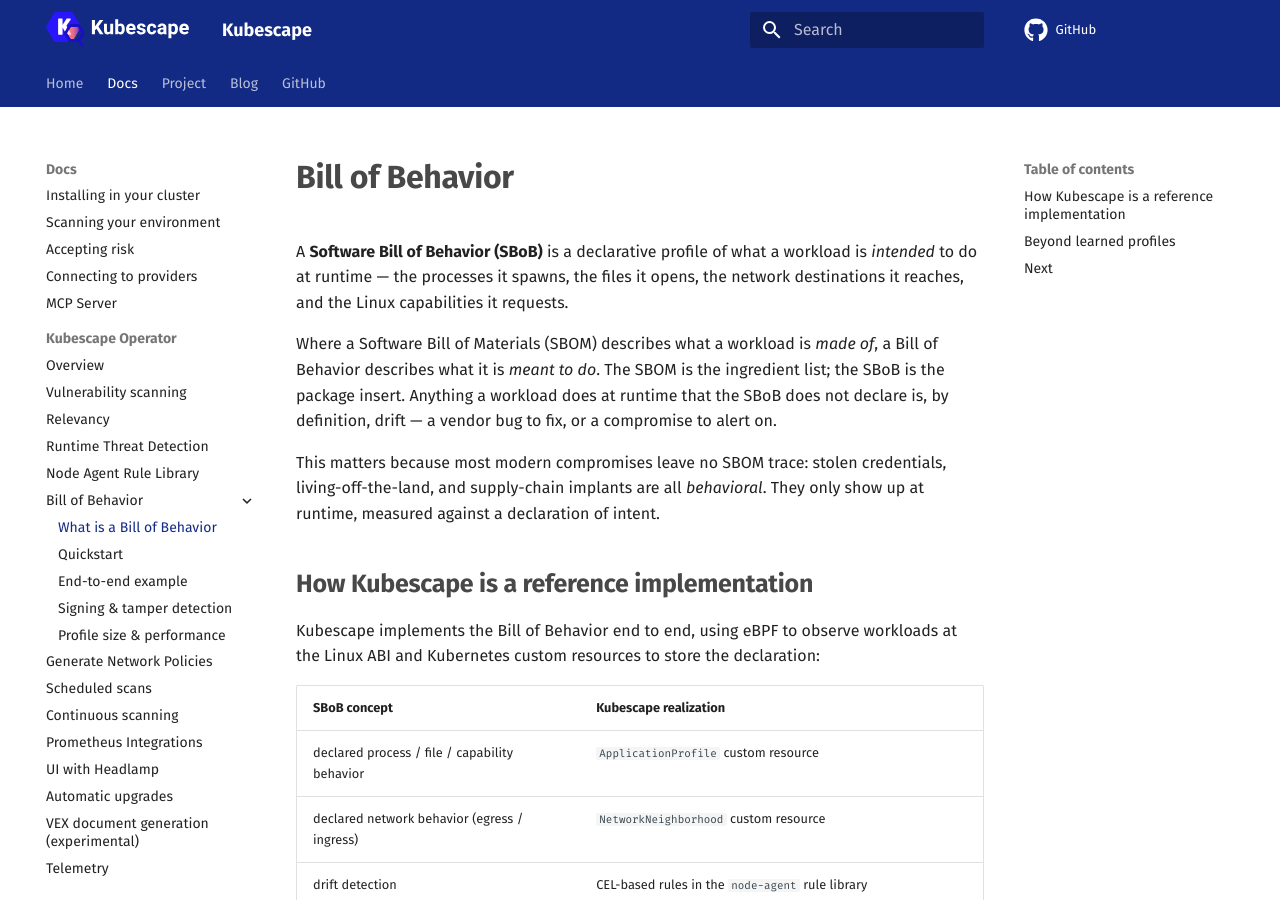
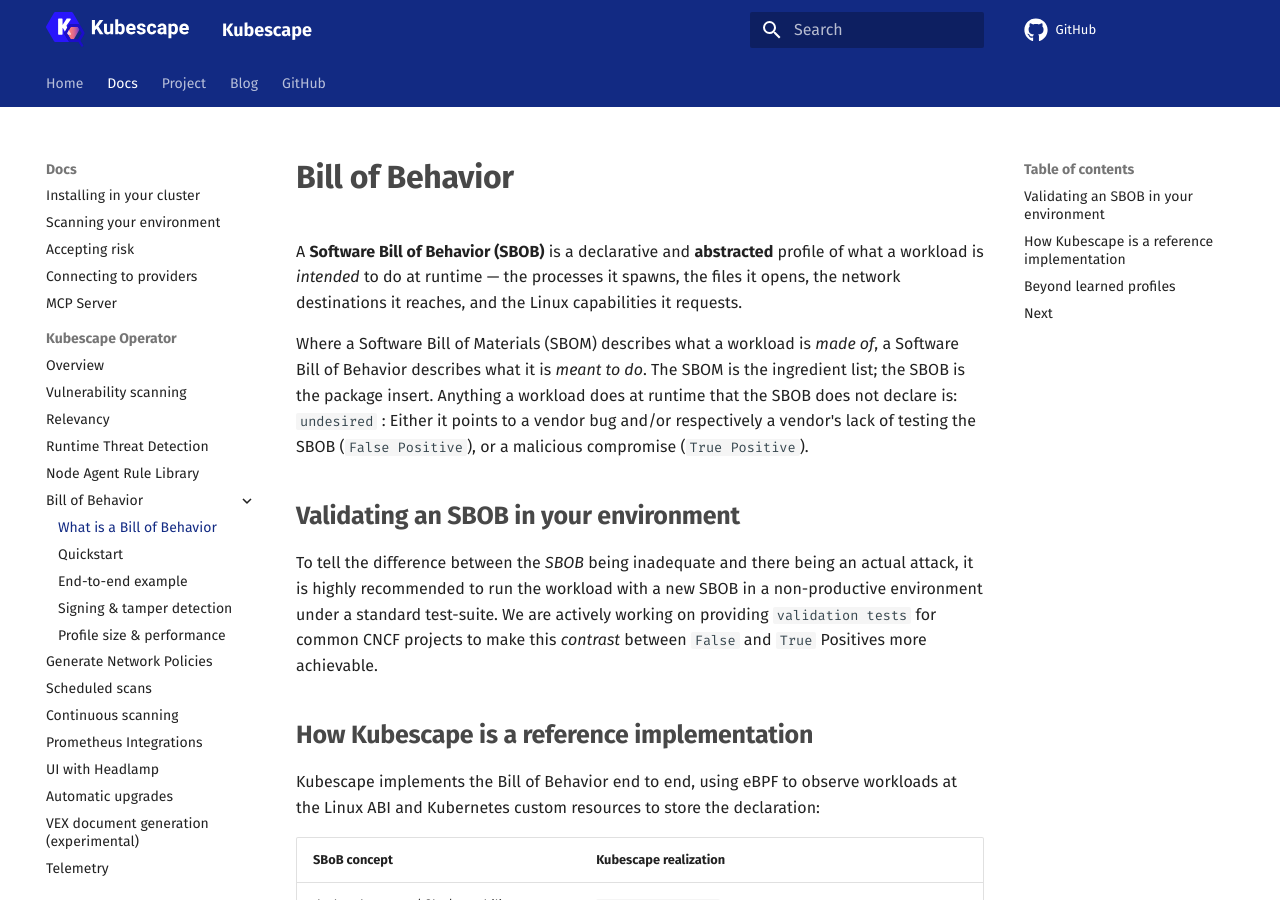
Before and after one commit to kubescape/kubescape.io, an MkDocs documentation site: the page built from docs/docs/operator/bill-of-behavior/index.md, in a window 1280 px wide and 900 px high. Built offline with MkDocs 1.6.1 and Material for MkDocs 9.7.7, drawn with Linux system fonts in a browser that asks for light colours; comment, search, counter and statistics services are not loaded.

Commit message:
docs(signing): fresh R1016 gif (sign → tamper) + index rewording
Re-record r1016-tamper.gif on a clean rig with the released sign-object image:
first half signs the profile, second half tampers + fires R1016. Verified
end-to-end on kubescape 1.40.3-sbob-rc3.1.

Signed-off-by: entlein <einentlein@gmail.com>

```diff
--- a/docs/docs/operator/bill-of-behavior/index.md
+++ b/docs/docs/operator/bill-of-behavior/index.md
@@ -1,10 +1,14 @@
 # Bill of Behavior
 
-A **Software Bill of Behavior (SBoB)** is a declarative profile of what a workload is *intended* to do at runtime — the processes it spawns, the files it opens, the network destinations it reaches, and the Linux capabilities it requests.
+A **Software Bill of Behavior (SBOB)** is a declarative and **abstracted** profile of what a workload is *intended* to do at runtime — the processes it spawns, the files it opens, the network destinations it reaches, and the Linux capabilities it requests.
 
-Where a Software Bill of Materials (SBOM) describes what a workload is *made of*, a Bill of Behavior describes what it is *meant to do*. The SBOM is the ingredient list; the SBoB is the package insert. Anything a workload does at runtime that the SBoB does not declare is, by definition, drift — a vendor bug to fix, or a compromise to alert on.
+Where a Software Bill of Materials (SBOM) describes what a workload is *made of*, a Software Bill of Behavior describes what it is *meant to do*. The SBOM is the ingredient list; the SBOB is the package insert. Anything a workload does at runtime that the SBOB does not declare is: `undesired` :
+Either it points to a vendor bug and/or respectively a vendor's lack of testing the SBOB (`False Positive`), or a malicious compromise (`True Positive`).
 
-This matters because most modern compromises leave no SBOM trace: stolen credentials, living-off-the-land, and supply-chain implants are all *behavioral*. They only show up at runtime, measured against a declaration of intent.
+## Validating an SBOB in your environment
+To tell the difference between the *SBOB* being inadequate and there being an actual attack, it is highly recommended to run the workload with a new SBOB in a
+non-productive environment under a standard test-suite.
+We are actively working on providing `validation tests` for common CNCF projects to make this *contrast* between `False` and `True` Positives more achievable.
 
 ## How Kubescape is a reference implementation
 
```
Also changed, not shown: docs/docs/operator/bill-of-behavior/r1016-tamper.gif.
